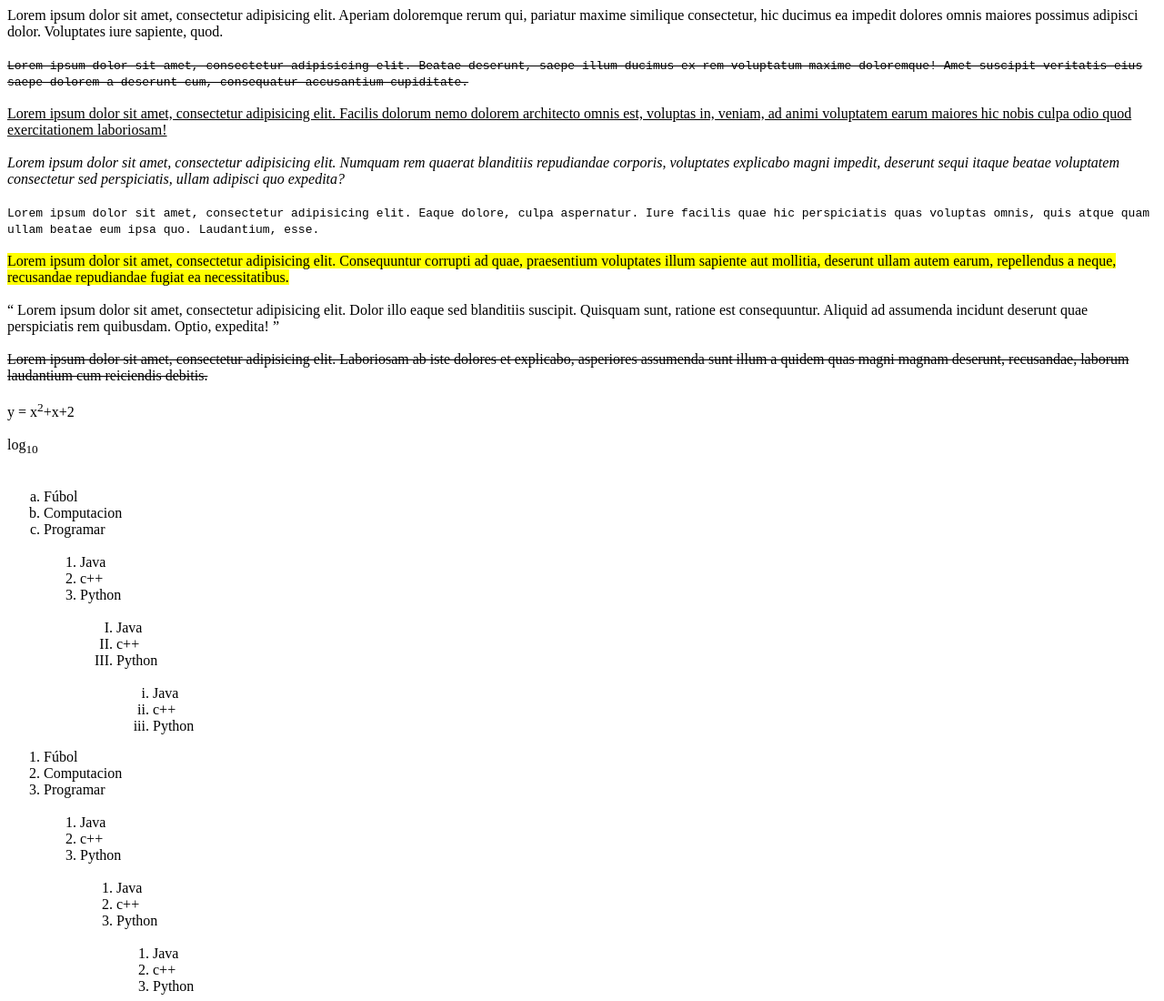
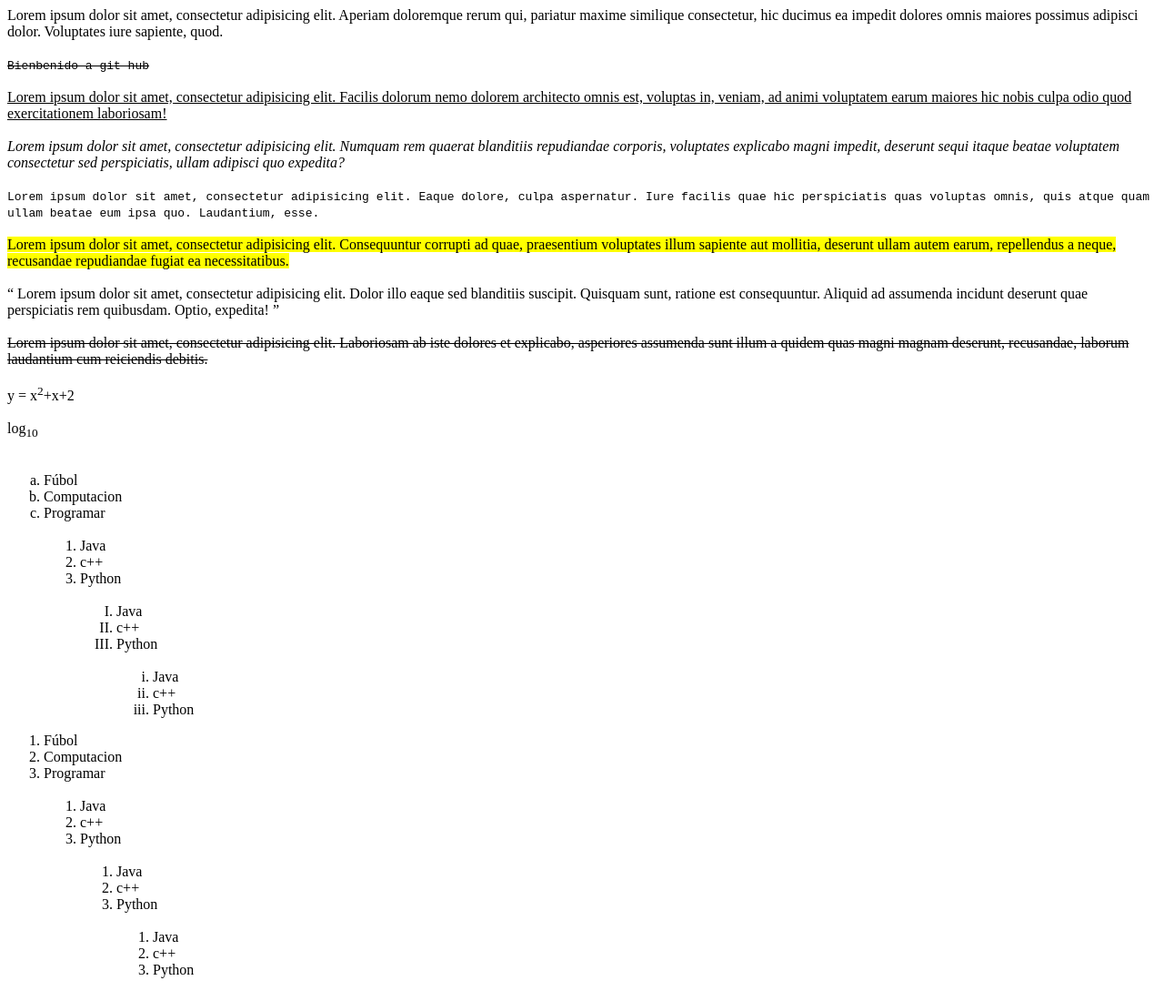
Before and after one commit to edurock/cursoweb_EduardoCastro, a plain HTML site: page EtiquetasHTML/etiquetasHTML.html in a window 1280 px wide. Shown: the top 1100 px of the page at 91% size. Drawn offline with Linux system fonts and the light colour scheme.

Commit message:
Primer commint

```diff
--- a/EtiquetasHTML/etiquetasHTML.html
+++ b/EtiquetasHTML/etiquetasHTML.html
@@ -21,7 +21,7 @@
 
 		<del> <!-- Etiqueta que sirve para rallar el texto -->
 
-			Lorem ipsum dolor sit amet, consectetur adipisicing elit. Beatae deserunt, saepe illum ducimus ex rem voluptatum maxime doloremque! Amet suscipit veritatis eius saepe dolorem a deserunt cum, consequatur accusantium cupiditate.
+			Bienbenido a git hub
 
 		</del>
 
```
